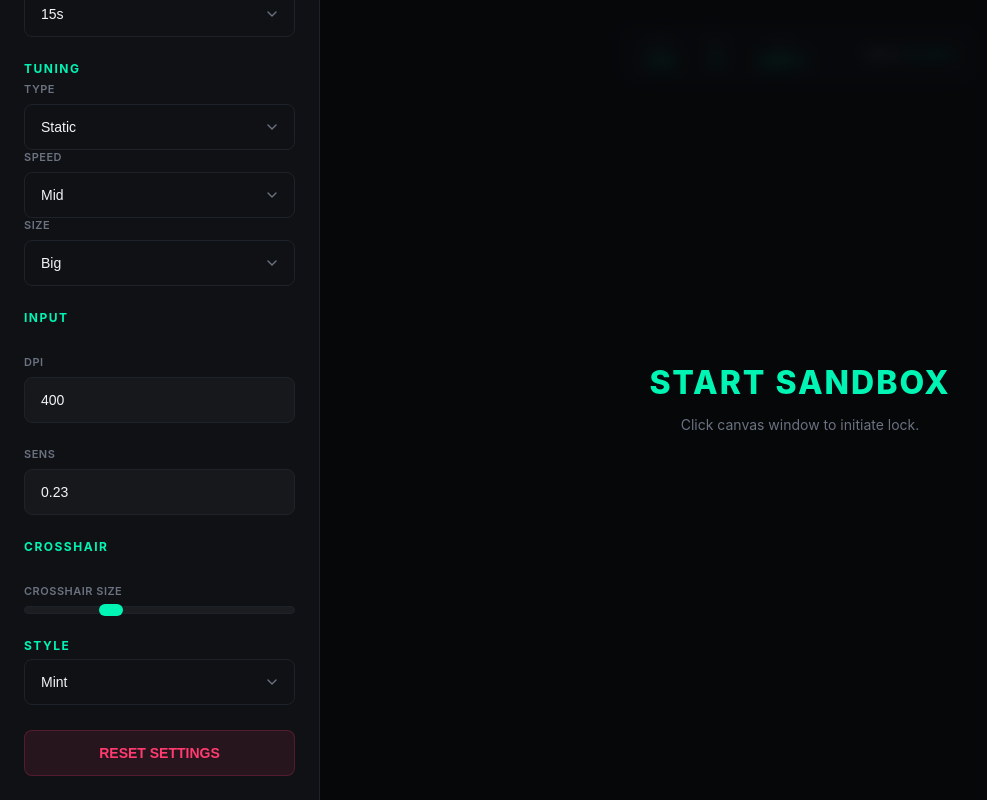
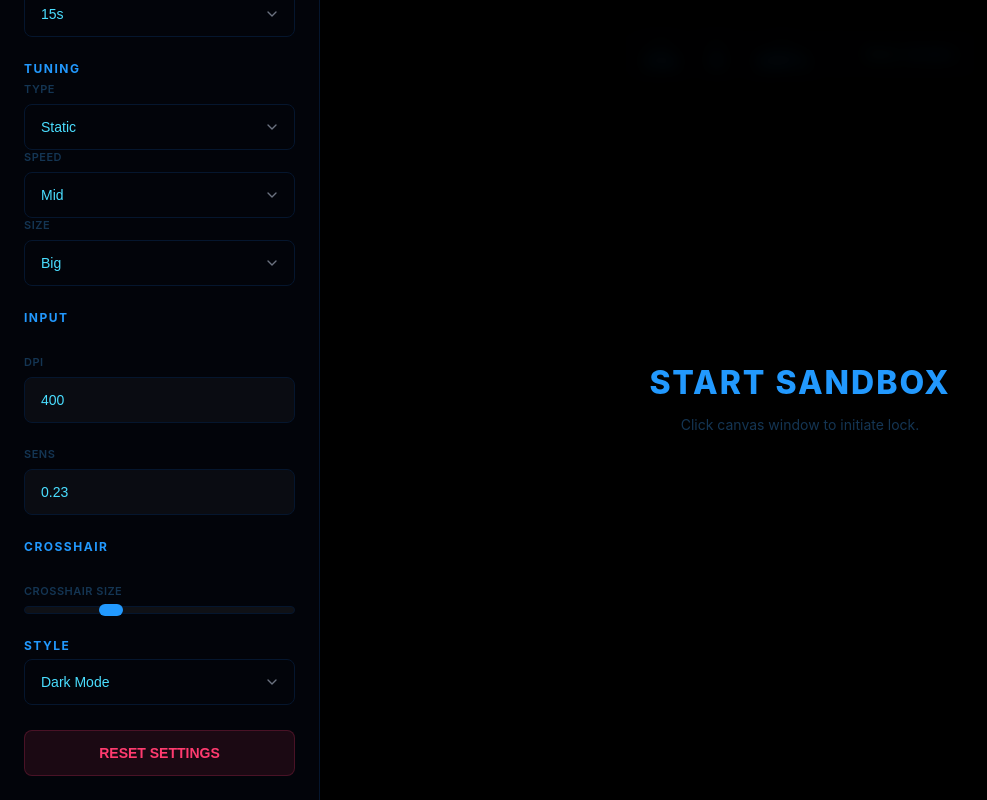
Before and after one commit to quackers67/aimtrainer67, a plain HTML site: page index.html in a window 1280 px wide. Both pictures are taken after a click on the button "RESET SETTINGS". Shown: the whole page, without its empty margins (0-987 px from the left). Drawn offline with Linux system fonts and the light colour scheme.

Commit message:
Update index946.html

```diff
--- a/index.html
+++ b/index.html
@@ -1,32 +1,20 @@
 <!DOCTYPE html>
-<html lang="en" data-theme="mint">
+<html lang="en" data-theme="dark">
 <head>
     <meta charset="UTF-8">
     <meta name="viewport" content="width=device-width, initial-scale=1.0">
     <title>Aim Trainer</title>
     <style>
-        :root, [data-theme="mint"] {
-            --bg-sidebar: #0f1115;
-            --bg-game: #07080a;
-            --border: #1e222b;
-            --text: #f3f4f6;
-            --text-muted: #6b7280;
-            --accent: #00f5b4;
+        :root, [data-theme="dark"] {
+            --bg-sidebar: #02040a;
+            --bg-game: #000000;
+            --border: #05162e;
+            --text: #4adeff;
+            --text-muted: #143553;
+            --accent: #2299fe;
             --target: #ff3b6f;
-            --dropdown-bg: #0f1115;
-            --dropdown-text: #f3f4f6;
-        }
-
-        [data-theme="dark"] {
-            --bg-sidebar: #151515;
-            --bg-game: #0d0d0d;
-            --border: #262626;
-            --text: #e5e5e5;
-            --text-muted: #737373;
-            --accent: #a855f7;
-            --target: #f43f5e;
-            --dropdown-bg: #151515;
-            --dropdown-text: #e5e5e5;
+            --dropdown-bg: #02040a;
+            --dropdown-text: #4adeff;
         }
 
         [data-theme="light"] {
@@ -39,18 +27,6 @@
             --target: #ef4444;
             --dropdown-bg: #ffffff;
             --dropdown-text: #18181b;
-        }
-
-        [data-theme="matrix"] {
-            --bg-sidebar: #020604;
-            --bg-game: #000000;
-            --border: #052e16;
-            --text: #4ade80;
-            --text-muted: #14532d;
-            --accent: #22c55e;
-            --target: #16a34a;
-            --dropdown-bg: #020604;
-            --dropdown-text: #4ade80;
         }
 
         * {
@@ -312,7 +288,7 @@
         #overlay {
             position: absolute;
             inset: 0;
-            background: rgba(7, 8, 10, 0.85);
+            background: rgba(0, 0, 0, 0.9);
             display: flex;
             flex-direction: column;
             align-items: center;
@@ -321,9 +297,7 @@
             cursor: pointer;
             backdrop-filter: blur(8px);
         }
-        [data-theme="dark"] #overlay { background: rgba(13, 13, 13, 0.85); }
         [data-theme="light"] #overlay { background: rgba(255, 255, 255, 0.85); }
-        [data-theme="matrix"] #overlay { background: rgba(0, 0, 0, 0.9); }
 
         #overlay h1 {
             color: var(--accent) !important;
@@ -442,10 +416,8 @@
             <h2>Style</h2>
             <div class="setting-group">
                 <select id="themeSelect">
-                    <option value="mint">Mint</option>
-                    <option value="dark">Dark</option>
-                    <option value="light">Light</option>
-                    <option value="matrix">Matrix</option>
+                    <option value="dark">Dark Mode</option>
+                    <option value="light">Light Mode</option>
                 </select>
             </div>
         </div>
@@ -549,12 +521,12 @@
     function loadSettings() {
         const stored = localStorage.getItem('aimtrainer_settings');
         if (!stored) {
-            applyThemeAttribute("mint");
+            applyThemeAttribute("dark");
             return;
         }
         try {
             const settings = JSON.parse(stored);
-            themeSelect.value = settings.theme || "mint";
+            themeSelect.value = settings.theme || "dark";
             modeSelectRoot.value = settings.rootMode || "sandbox";
             timeLimitSelect.value = settings.timeLimit || "15";
             modeSelect.value = settings.tuningMode || "flick";
@@ -567,7 +539,7 @@
 
             applyThemeAttribute(themeSelect.value);
         } catch (e) {
-            applyThemeAttribute("mint");
+            applyThemeAttribute("dark");
         }
     }
 
@@ -833,8 +805,8 @@
         totalClicks = 0;
         currentTier = 1;
 
-        themeSelect.value = "mint";
-        applyThemeAttribute("mint");
+        themeSelect.value = "dark";
+        applyThemeAttribute("dark");
         modeSelectRoot.value = "sandbox";
         timeLimitSelect.value = "15";
         modeSelect.value = "flick";
```
